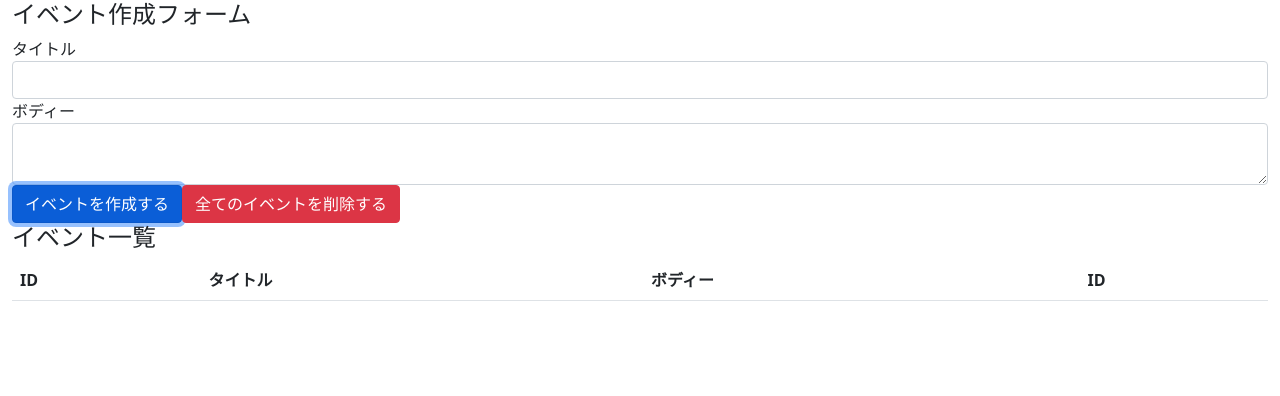
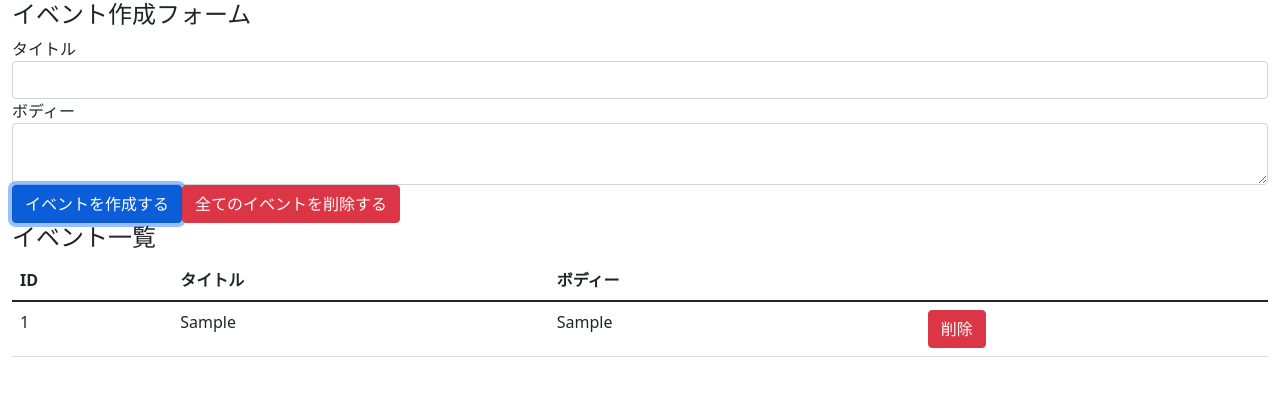
Before and after one commit to fractaaal/react-hooks-101, a React (Create React App) app: page / in a window 1280 px wide. Both pictures are taken after typing "Sample", "Sample" into the empty fields and a click on the button "イベントを作成する". Shown: the top 396 px of the page. Built offline with nearby package versions, Linux system fonts and the light colour scheme.

Commit message:
display events

```diff
--- a/src/components/App.js
+++ b/src/components/App.js
@@ -1,6 +1,7 @@
 import React, { useState, useReducer } from "react";
 import "bootstrap/dist/css/bootstrap.min.css";
 import reducer from "../reducer/index.js";
+import Event from "./Event.js";
 
 const App = () => {
   const [state, dispatch] = useReducer(reducer, []);
@@ -18,7 +19,6 @@
     setBody("");
   };
 
-  console.log({ state });
   return (
     <div className="container-fluid">
       <h4>イベント作成フォーム</h4>
@@ -55,10 +55,14 @@
             <th>ID</th>
             <th>タイトル</th>
             <th>ボディー</th>
-            <th>ID</th>
+            <th></th>
           </tr>
         </thead>
-        <tbody></tbody>
+        <tbody>
+          {state.map((event, index) => (
+            <Event key={index} event={event} dispatch={dispatch} />
+          ))}
+        </tbody>
       </table>
     </div>
   );
--- /dev/null
+++ b/src/components/Event.js
@@ -0,0 +1,22 @@
+import React from "react";
+
+const Event = ({ dispatch, event }) => {
+  const id = event.id;
+  const handleClickDeleteButton = () => {
+    dispatch({ type: "DELETE_EVENT", id: id });
+  };
+  return (
+    <tr>
+      <td>{id}</td>
+      <td>{event.title}</td>
+      <td>{event.body}</td>
+      <td>
+        <button className="btn btn-danger" onClick={handleClickDeleteButton}>
+          削除
+        </button>
+      </td>
+    </tr>
+  );
+};
+
+export default Event;
--- a/src/reducer/index.js
+++ b/src/reducer/index.js
@@ -20,7 +20,7 @@
       const id = state.length === 0 ? 1 : state[length - 1].id + 1;
       return [...state, { id, ...event }];
     case "DELETE_EVENT":
-      return state;
+      return state.filter((state) => state.id !== action.id);
     case "DELETE_ALL_EVENT":
       return [];
     default:
```
